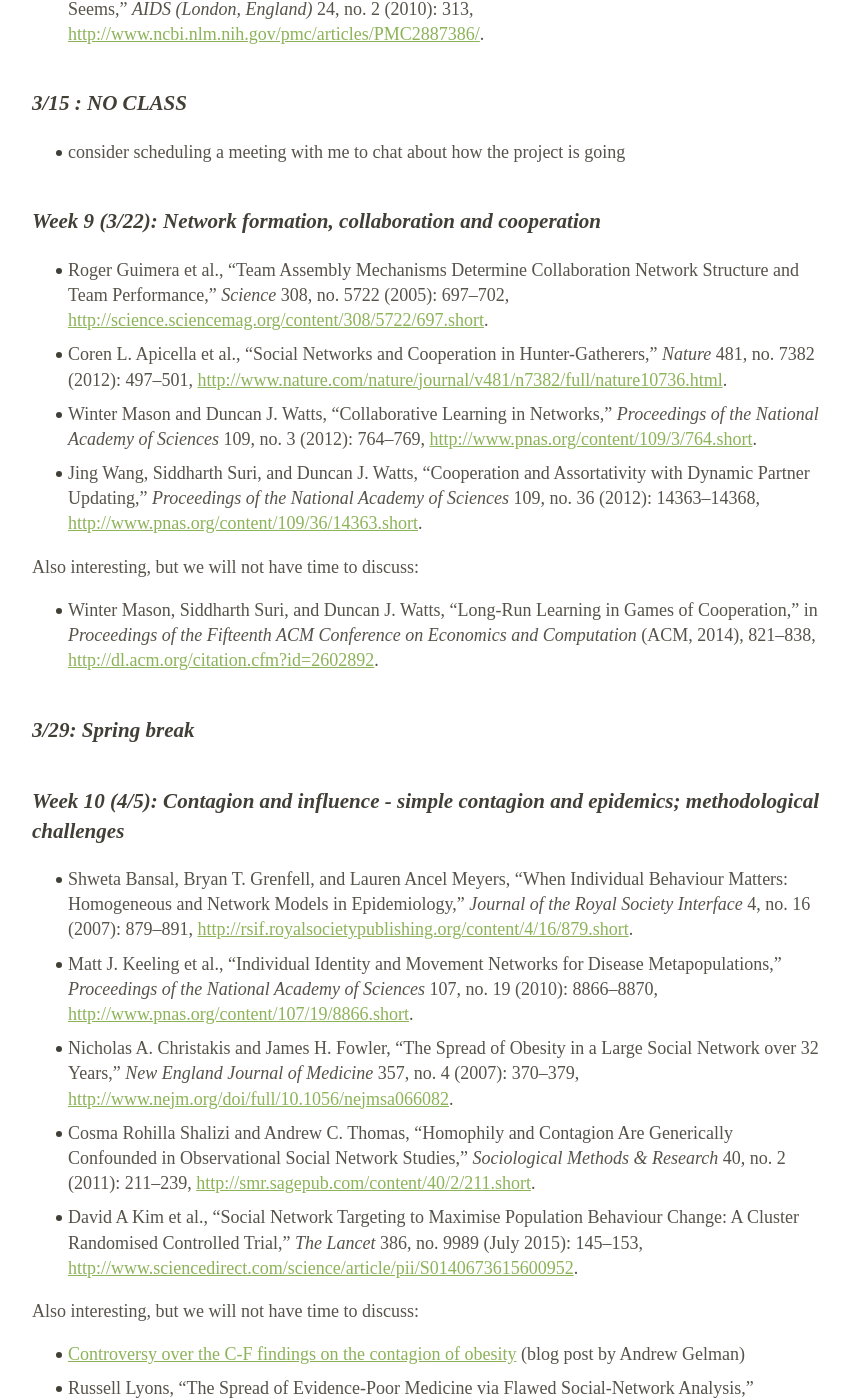
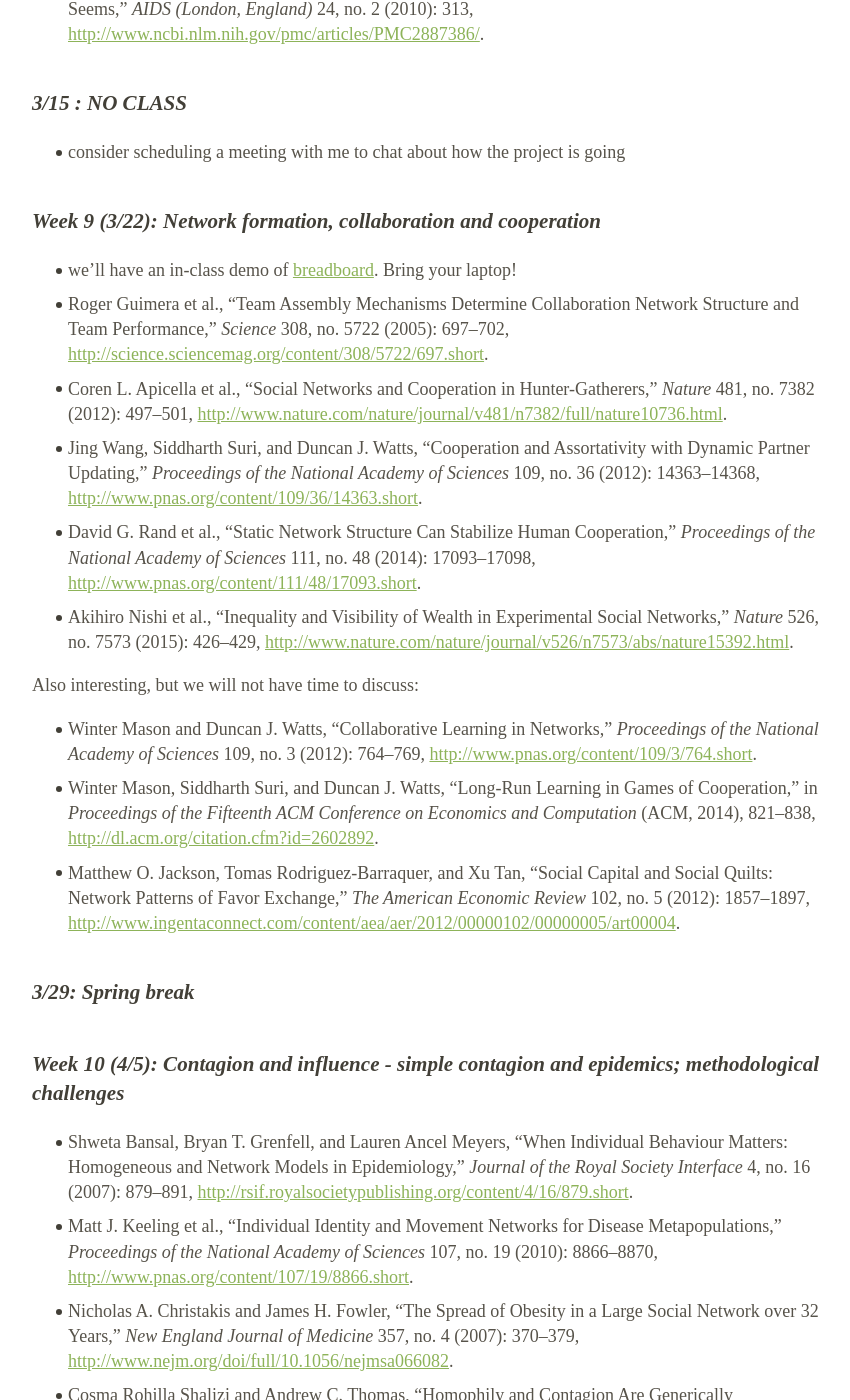
Before and after one commit to dfeehan/dfeehan.github.io, a Jekyll site: the page teaching/201701_demog260.html, which Jekyll copies as it is, in a window 1280 px wide and 1400 px high, scrolled down 8435 px. Shown: the whole window, without its empty margins (212-1062 px from the left). Built offline with Jekyll 4.4.1, drawn with Linux system fonts in a browser that asks for light colours; some of the changed text lies outside the part shown.

Commit message:
updated for next week

```diff
--- a/teaching/201701_demog260.html
+++ b/teaching/201701_demog260.html
@@ -387,7 +387,7 @@ The purpose of this paper is to connect the topics of this class to your actual
 <ul>
 <li><span class="citation">Claude S. Fischer, “The 2004 GSS Finding of Shrunken Social Networks: An Artifact?” <em>American Sociological Review</em> 74, no. 4 (2009): 657–669, <a href="http://asr.sagepub.com/content/74/4/657.short" class="uri">http://asr.sagepub.com/content/74/4/657.short</a>.</span></li>
 <li>[SKIM] <span class="citation">Miller McPherson, Lynn Smith-Lovin, and Matthew E. Brashears, “Models and Marginals: Using Survey Evidence to Study Social Networks,” <em>American Sociological Review</em> 74, no. 4 (2009): 670–681, <a href="http://asr.sagepub.com/content/74/4/670.short" class="uri">http://asr.sagepub.com/content/74/4/670.short</a>.</span></li>
-<li>[READ ABSTRACT] <span class="citation">Anthony Paik and Kenneth Sanchagrin, “Social Isolation in America An Artifact,” <em>American Sociological Review</em> (2013): 0003122413482919, <a href="http://asr.sagepub.com/content/early/2013/04/05/0003122413482919.abstract" class="uri">http://asr.sagepub.com/content/early/2013/04/05/0003122413482919.abstract</a>.</span></li>
+<li>[READ ABSTRACT] <span class="citation">Anthony Paik and Kenneth Sanchagrin, “Social Isolation in America an Artifact,” <em>American Sociological Review</em> (2013): 0003122413482919, <a href="http://asr.sagepub.com/content/early/2013/04/05/0003122413482919.abstract" class="uri">http://asr.sagepub.com/content/early/2013/04/05/0003122413482919.abstract</a>.</span></li>
 </ul></li>
 <li><span class="citation">Sharad Goel, Winter Mason, and Duncan J. Watts, “Real and Perceived Attitude Agreement in Social Networks.” <em>Journal of Personality and Social Psychology</em> 99, no. 4 (2010): 611, <a href="http://psycnet.apa.org/journals/psp/99/4/611/" class="uri">http://psycnet.apa.org/journals/psp/99/4/611/</a>.</span></li>
 <li><span class="citation">Nathan Eagle, Alex Sandy Pentland, and David Lazer, “Inferring Friendship Network Structure by Using Mobile Phone Data,” <em>Proceedings of the National Academy of Sciences</em> 106, no. 36 (2009): 15274–15278, <a href="https://www.pnas.org/content/106/36/15274.full" class="uri">https://www.pnas.org/content/106/36/15274.full</a>.</span></li>
@@ -423,7 +423,7 @@ The purpose of this paper is to connect the topics of this class to your actual
 <p>Background and related:</p>
 <ul>
 <li><span class="citation">Duncan J. Watts, <em>Six Degrees: The Science of a Connected Age</em> (WW Norton &amp; Company, 2004), ch. 1-3.</span></li>
-<li><span class="citation">Seth A. Marvel et al., “The Small-World Effect Is a Modern Phenomenon,” <em>ArXiv Preprint ArXiv:1310.2636</em> (2013), <a href="http://arxiv.org/abs/1310.2636" class="uri">http://arxiv.org/abs/1310.2636</a>.</span></li>
+<li><span class="citation">Seth A. Marvel et al., “The Small-World Effect Is a Modern Phenomenon,” <em>arXiv Preprint arXiv:1310.2636</em> (2013), <a href="http://arxiv.org/abs/1310.2636" class="uri">http://arxiv.org/abs/1310.2636</a>.</span></li>
 <li>a relevant <a href="https://research.facebook.com/blog/three-and-a-half-degrees-of-separation/">Facebook research note</a></li>
 <li>and a <a href="https://medium.com/@duncanjwatts/how-small-is-the-world-really-736fa21808ba#.vlogrknh1">relevant comment by Duncan Watts</a></li>
 <li><span class="citation">David Liben-Nowell et al., “Geographic Routing in Social Networks,” <em>Proceedings of the National Academy of Sciences of the United States of America</em> 102, no. 33 (2005): 11623–11628, <a href="http://www.pnas.org/content/102/33/11623.short" class="uri">http://www.pnas.org/content/102/33/11623.short</a>.</span></li>
@@ -463,7 +463,7 @@ The purpose of this paper is to connect the topics of this class to your actual
 <ul>
 <li><span class="citation">Brian Karrer and Mark EJ Newman, “Stochastic Blockmodels and Community Structure in Networks,” <em>Physical Review E</em> 83, no. 1 (2011): 016107, <a href="http://journals.aps.org/pre/abstract/10.1103/PhysRevE.83.016107" class="uri">http://journals.aps.org/pre/abstract/10.1103/PhysRevE.83.016107</a>.</span></li>
 <li><span class="citation">Ronald L. Breiger, “The Duality of Persons and Groups,” <em>Social Forces</em> 53, no. 2 (1974): 181–190, <a href="http://sf.oxfordjournals.org/content/53/2/181.short" class="uri">http://sf.oxfordjournals.org/content/53/2/181.short</a>.</span></li>
-<li><span class="citation">Laura Katherine Gee, Jason J. Jones, and Moira Burke, “Social Networks and Labor Markets: How Strong Ties Relate to Job Finding On Facebook’s Social Network” (2016), <a href="http://www.journals.uchicago.edu/doi/pdfplus/10.1086/686225" class="uri">http://www.journals.uchicago.edu/doi/pdfplus/10.1086/686225</a>.</span></li>
+<li><span class="citation">Laura Katherine Gee, Jason J. Jones, and Moira Burke, “Social Networks and Labor Markets: How Strong Ties Relate to Job Finding on Facebook’s Social Network” (2016), <a href="http://www.journals.uchicago.edu/doi/pdfplus/10.1086/686225" class="uri">http://www.journals.uchicago.edu/doi/pdfplus/10.1086/686225</a>.</span></li>
 </ul>
 <h3 id="week-7-31-network-formation-homophily">Week 7 (3/1): Network formation, homophily</h3>
 <!--
@@ -507,14 +507,18 @@ The purpose of this paper is to connect the topics of this class to your actual
 </ul>
 <h3 id="week-9-322-network-formation-collaboration-and-cooperation">Week 9 (3/22): Network formation, collaboration and cooperation</h3>
 <ul>
+<li>we’ll have an in-class demo of <a href="http://breadboard.yale.edu/">breadboard</a>. Bring your laptop!</li>
 <li><span class="citation">Roger Guimera et al., “Team Assembly Mechanisms Determine Collaboration Network Structure and Team Performance,” <em>Science</em> 308, no. 5722 (2005): 697–702, <a href="http://science.sciencemag.org/content/308/5722/697.short" class="uri">http://science.sciencemag.org/content/308/5722/697.short</a>.</span></li>
 <li><span class="citation">Coren L. Apicella et al., “Social Networks and Cooperation in Hunter-Gatherers,” <em>Nature</em> 481, no. 7382 (2012): 497–501, <a href="http://www.nature.com/nature/journal/v481/n7382/full/nature10736.html" class="uri">http://www.nature.com/nature/journal/v481/n7382/full/nature10736.html</a>.</span></li>
-<li><span class="citation">Winter Mason and Duncan J. Watts, “Collaborative Learning in Networks,” <em>Proceedings of the National Academy of Sciences</em> 109, no. 3 (2012): 764–769, <a href="http://www.pnas.org/content/109/3/764.short" class="uri">http://www.pnas.org/content/109/3/764.short</a>.</span></li>
 <li><span class="citation">Jing Wang, Siddharth Suri, and Duncan J. Watts, “Cooperation and Assortativity with Dynamic Partner Updating,” <em>Proceedings of the National Academy of Sciences</em> 109, no. 36 (2012): 14363–14368, <a href="http://www.pnas.org/content/109/36/14363.short" class="uri">http://www.pnas.org/content/109/36/14363.short</a>.</span></li>
+<li><span class="citation">David G. Rand et al., “Static Network Structure Can Stabilize Human Cooperation,” <em>Proceedings of the National Academy of Sciences</em> 111, no. 48 (2014): 17093–17098, <a href="http://www.pnas.org/content/111/48/17093.short" class="uri">http://www.pnas.org/content/111/48/17093.short</a>.</span></li>
+<li><span class="citation">Akihiro Nishi et al., “Inequality and Visibility of Wealth in Experimental Social Networks,” <em>Nature</em> 526, no. 7573 (2015): 426–429, <a href="http://www.nature.com/nature/journal/v526/n7573/abs/nature15392.html" class="uri">http://www.nature.com/nature/journal/v526/n7573/abs/nature15392.html</a>.</span></li>
 </ul>
 <p>Also interesting, but we will not have time to discuss:</p>
 <ul>
+<li><span class="citation">Winter Mason and Duncan J. Watts, “Collaborative Learning in Networks,” <em>Proceedings of the National Academy of Sciences</em> 109, no. 3 (2012): 764–769, <a href="http://www.pnas.org/content/109/3/764.short" class="uri">http://www.pnas.org/content/109/3/764.short</a>.</span></li>
 <li><span class="citation">Winter Mason, Siddharth Suri, and Duncan J. Watts, “Long-Run Learning in Games of Cooperation,” in <em>Proceedings of the Fifteenth ACM Conference on Economics and Computation</em> (ACM, 2014), 821–838, <a href="http://dl.acm.org/citation.cfm?id=2602892" class="uri">http://dl.acm.org/citation.cfm?id=2602892</a>.</span></li>
+<li><span class="citation">Matthew O. Jackson, Tomas Rodriguez-Barraquer, and Xu Tan, “Social Capital and Social Quilts: Network Patterns of Favor Exchange,” <em>The American Economic Review</em> 102, no. 5 (2012): 1857–1897, <a href="http://www.ingentaconnect.com/content/aea/aer/2012/00000102/00000005/art00004" class="uri">http://www.ingentaconnect.com/content/aea/aer/2012/00000102/00000005/art00004</a>.</span></li>
 </ul>
 <h3 id="spring-break">3/29: Spring break</h3>
 <h3 id="week-10-45-contagion-and-influence---simple-contagion-and-epidemics-methodological-challenges">Week 10 (4/5): Contagion and influence - simple contagion and epidemics; methodological challenges</h3>
@@ -564,9 +568,9 @@ The purpose of this paper is to connect the topics of this class to your actual
 <p>Also interesting, but we won’t have time to discuss:</p>
 <ul>
 <li><span class="citation">Hans-Peter Kohler, Jere R. Behrman, and Susan C. Watkins, “Social Networks and HIV/AIDS Risk Perceptions,” <em>Demography</em> 44, no. 1 (2007): 1–33, <a href="http://link.springer.com/article/10.1353/dem.2007.0006" class="uri">http://link.springer.com/article/10.1353/dem.2007.0006</a>.</span></li>
-<li><span class="citation">Eytan Bakshy et al., “The Role of Social Networks in Information Diffusion,” <em>ArXiv:1201.4145 [Physics]</em> (January 2012), <a href="http://arxiv.org/abs/1201.4145" class="uri">http://arxiv.org/abs/1201.4145</a>.</span></li>
+<li><span class="citation">Eytan Bakshy et al., “The Role of Social Networks in Information Diffusion,” <em>arXiv:1201.4145 [Physics]</em> (January 2012), <a href="http://arxiv.org/abs/1201.4145" class="uri">http://arxiv.org/abs/1201.4145</a>.</span></li>
 <li><span class="citation">Eytan Bakshy, Dean Eckles, and Michael S. Bernstein, “Designing and Deploying Online Field Experiments,” in <em>Proceedings of the 23rd International Conference on World Wide Web</em> (ACM, 2014), 283–292, <a href="http://dl.acm.org/citation.cfm?id=2567967" class="uri">http://dl.acm.org/citation.cfm?id=2567967</a>.</span></li>
-<li><span class="citation">Dean Eckles, Brian Karrer, and Johan Ugander, “Design and Analysis of Experiments in Networks: Reducing Bias from Interference,” <em>ArXiv Preprint ArXiv:1404.7530</em> (2014), <a href="http://arxiv.org/abs/1404.7530" class="uri">http://arxiv.org/abs/1404.7530</a>.</span></li>
+<li><span class="citation">Dean Eckles, Brian Karrer, and Johan Ugander, “Design and Analysis of Experiments in Networks: Reducing Bias from Interference,” <em>arXiv Preprint arXiv:1404.7530</em> (2014), <a href="http://arxiv.org/abs/1404.7530" class="uri">http://arxiv.org/abs/1404.7530</a>.</span></li>
 </ul>
 <h3 id="paa">4/26: PAA</h3>
 <h3 id="mini-conference-tba">Mini-conference: TBA</h3>
```
